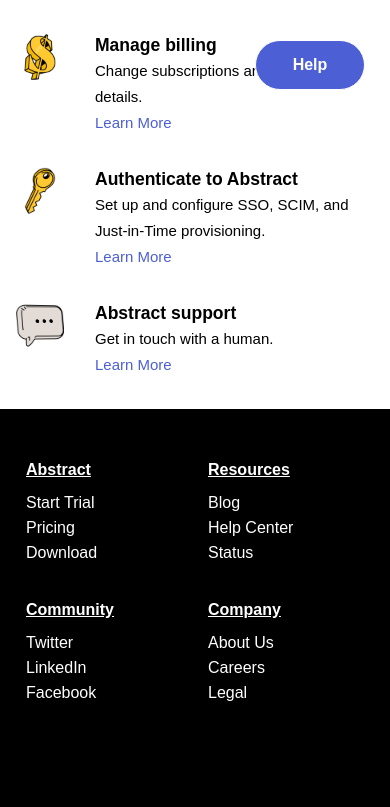
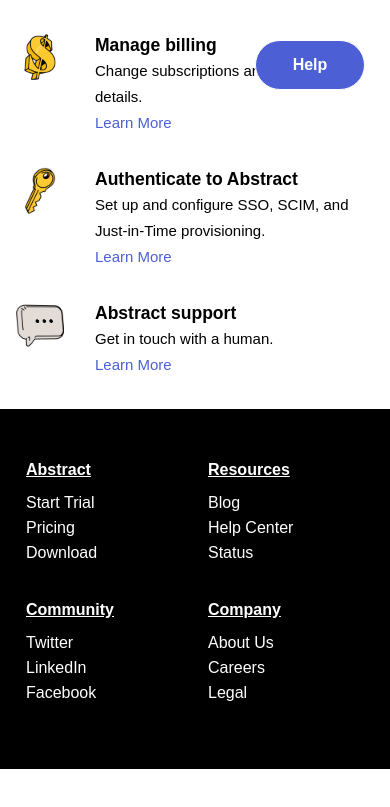
Before and after one commit to muralielavarthi/Fully-Responsive-Static-Website, a plain HTML site: page index.html in a window 390 px wide. Shown: the part 729-1536 px from the top of the page. After the commit the page ends 1498 px from the top, so only its background shows below. Drawn offline with Linux system fonts and the light colour scheme.

Commit message:
Add files via upload

```diff
--- a/style.css
+++ b/style.css
@@ -150,6 +150,7 @@ body {
   right: 25px;
   bottom: 25px;
 }
+/* Media Styles */
 
 @media screen and (max-width: 900px) {
   .img-cards {
@@ -188,6 +189,9 @@ body {
   .search-box-heading{
     font-size: 15px;
   }
+  .footer-container{
+    padding-bottom: unset;
+  }
 }
 
 @media screen and (max-width: 600px) {
```
